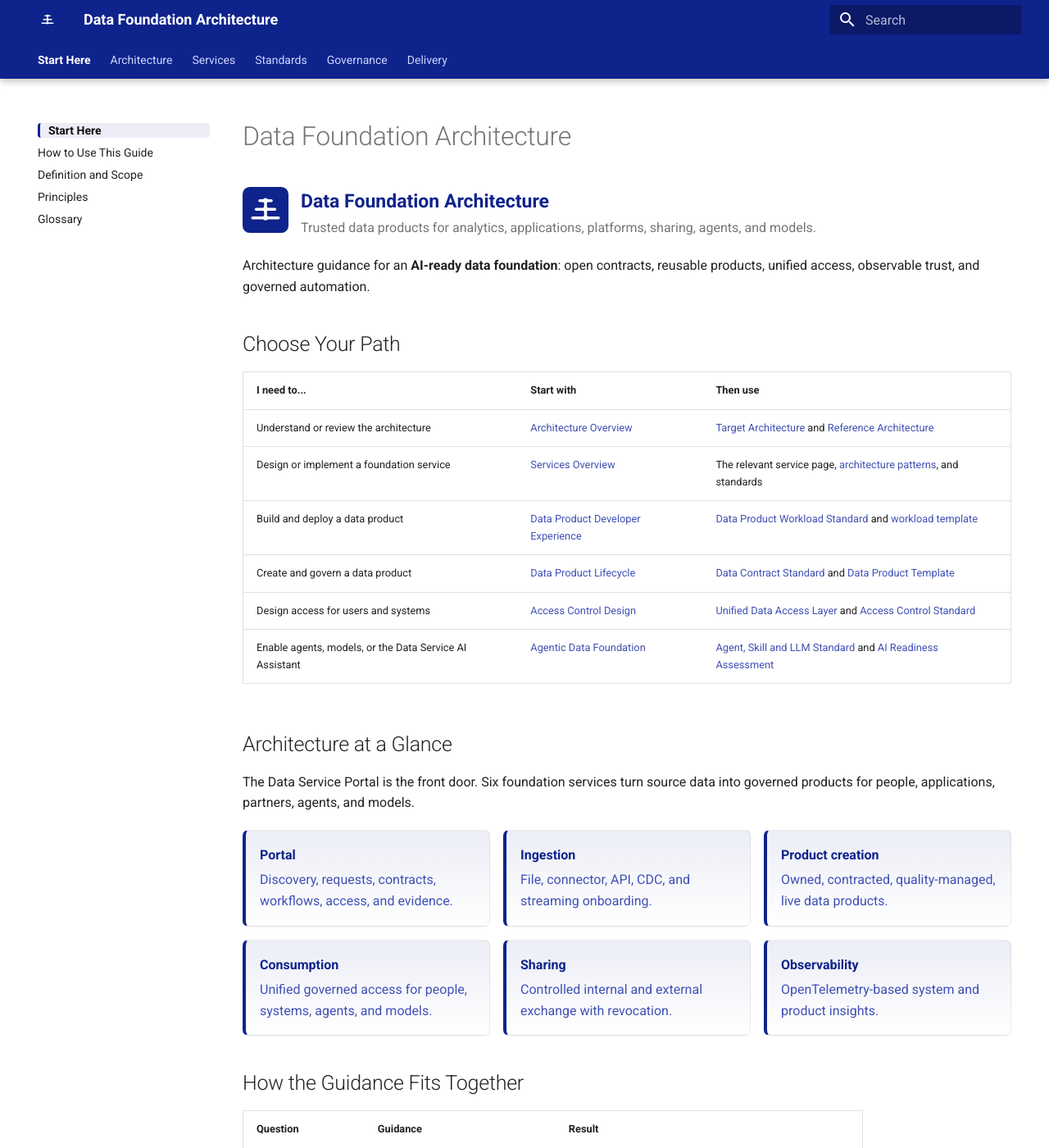
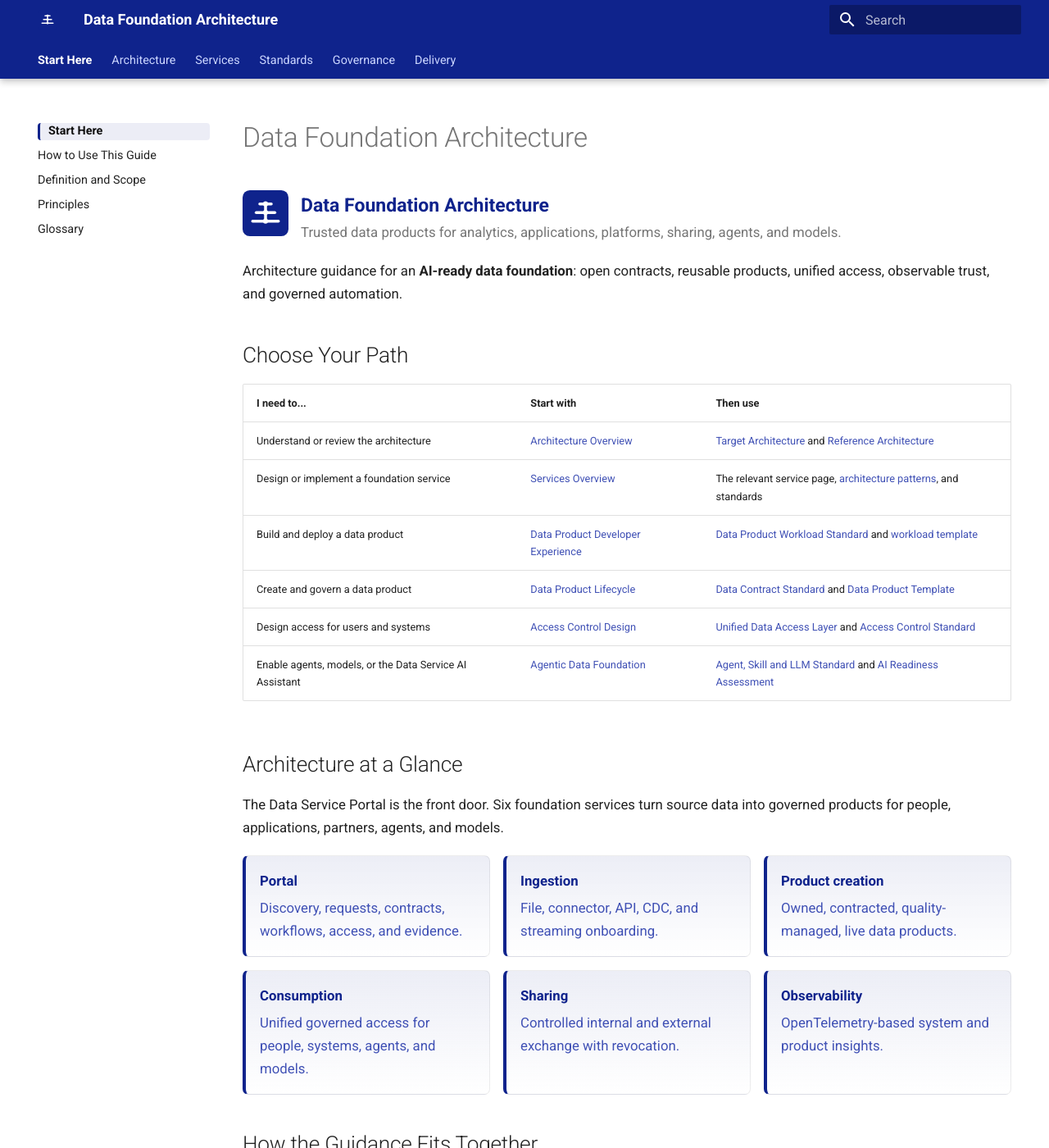
Before and after one commit to cong78/data-foundation-architecture, an MkDocs documentation site: the page built from docs/index.md, in a window 1280 px wide and 1400 px high. Shown: the whole window at 82% size. Built offline with MkDocs 1.6.1 and Material for MkDocs 9.7.7, drawn with Linux system fonts in a browser that asks for light colours; a script that is not in the unit is left out.

Commit message:
Improve documentation typography

```diff
--- a/docs/assets/stylesheets/extra.css
+++ b/docs/assets/stylesheets/extra.css
@@ -1,6 +1,17 @@
 .md-header,
 .md-tabs {
   background-color: #0f238c;
+}
+
+.md-typeset {
+  font-size: 0.84rem;
+  line-height: 1.65;
+}
+
+.md-nav__link,
+.md-tabs__link {
+  font-size: 0.72rem;
+  line-height: 1.45;
 }
 
 .md-tabs__link {
```
